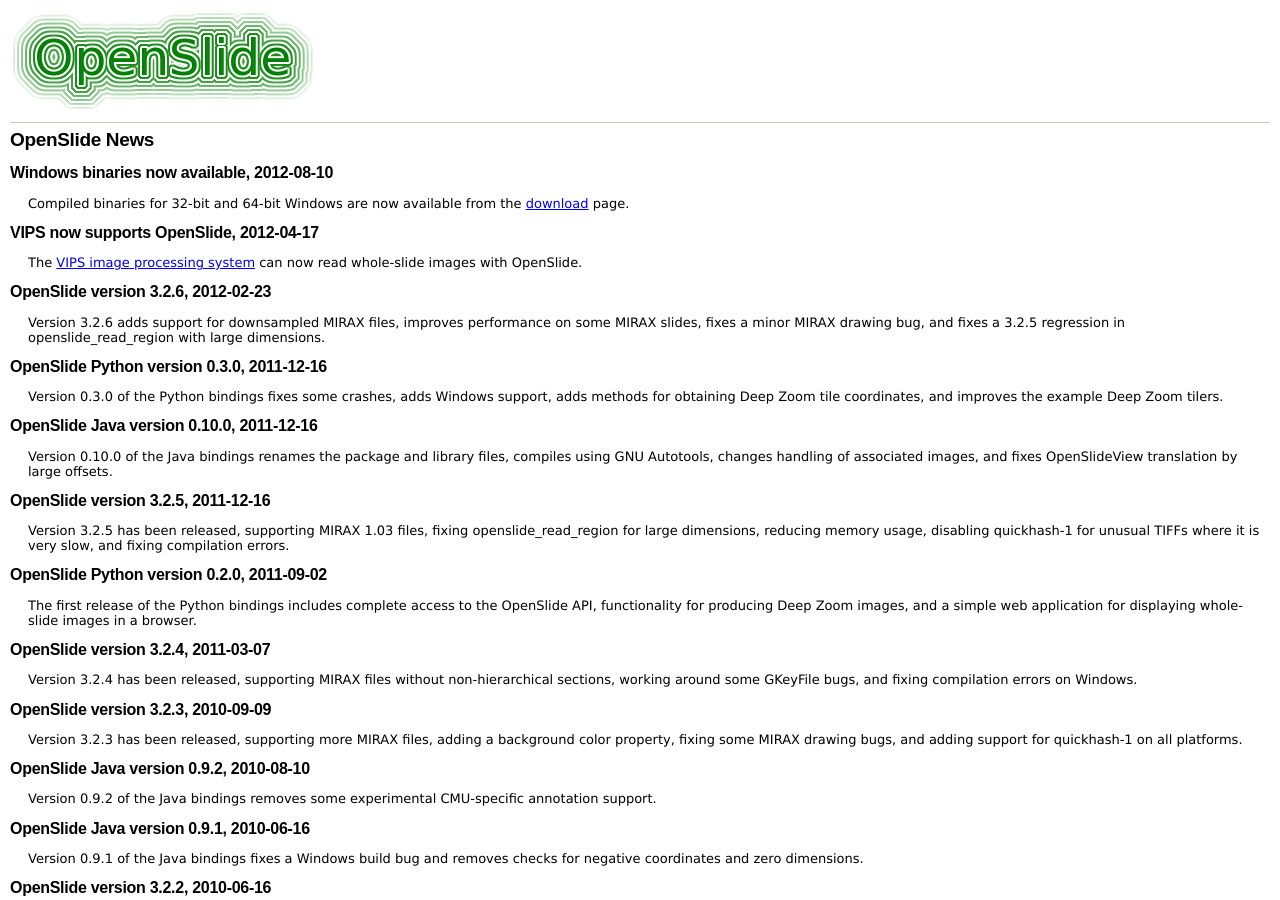
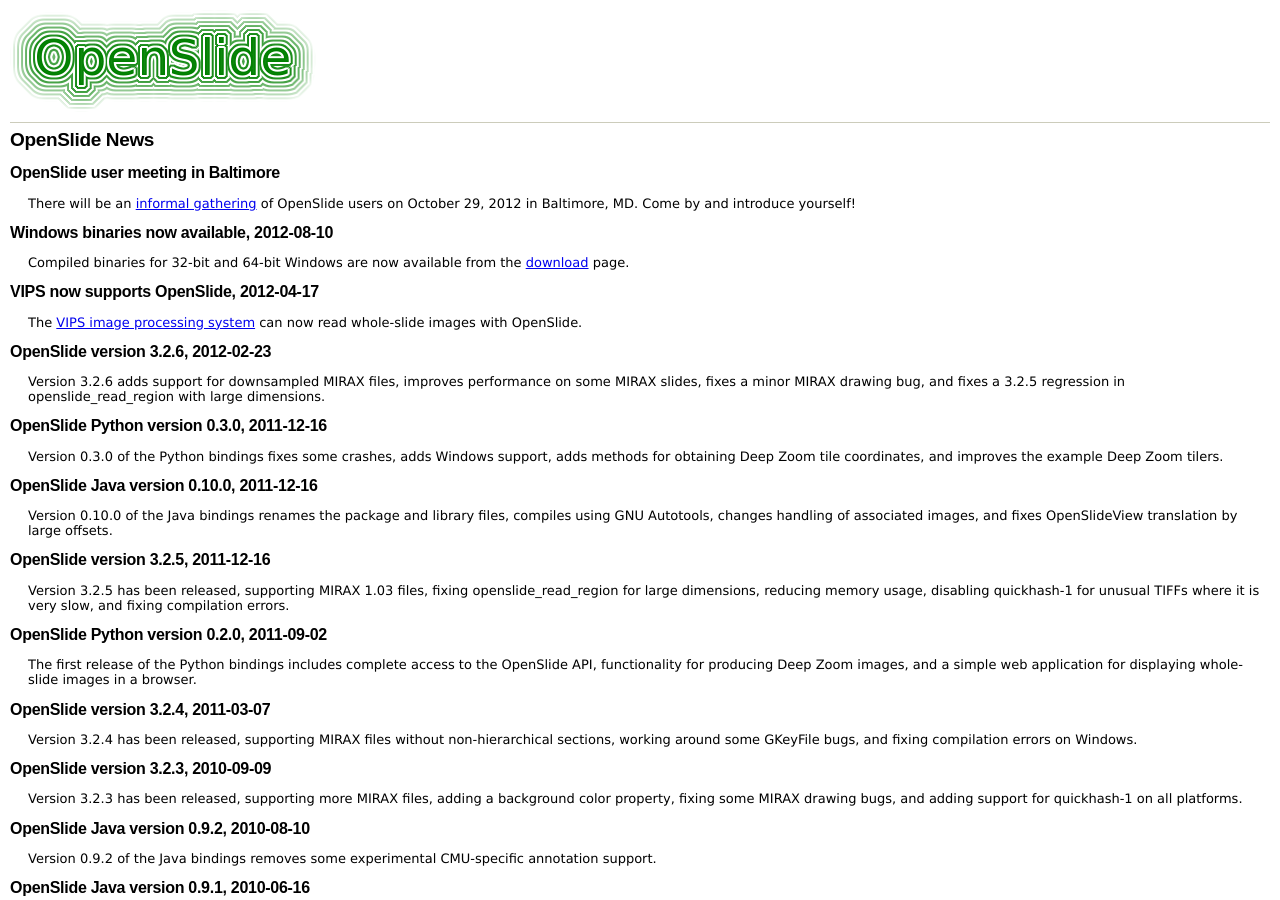
Before and after one commit to openslide/openslide.github.io, a Jekyll site: the page built from news/index.markdown, in a window 1280 px wide and 900 px high. Built offline with Jekyll 4.4.1, drawn with Linux system fonts in a browser that asks for light colours.

Commit message:
Add Baltimore gathering to news box

```diff
--- a/_includes/news.markdown
+++ b/_includes/news.markdown
@@ -1,3 +1,10 @@
+OpenSlide user meeting in Baltimore
+-----------------------------------
+There will be an [informal gathering][baltimore] of OpenSlide users on
+October 29, 2012 in Baltimore, MD.  Come by and introduce yourself!
+
+[baltimore]: http://lists.andrew.cmu.edu/pipermail/openslide-users/2012-July/000387.html
+
 Windows binaries now available, 2012-08-10
 ------------------------------------------
 Compiled binaries for 32-bit and 64-bit Windows are now available from the
```
